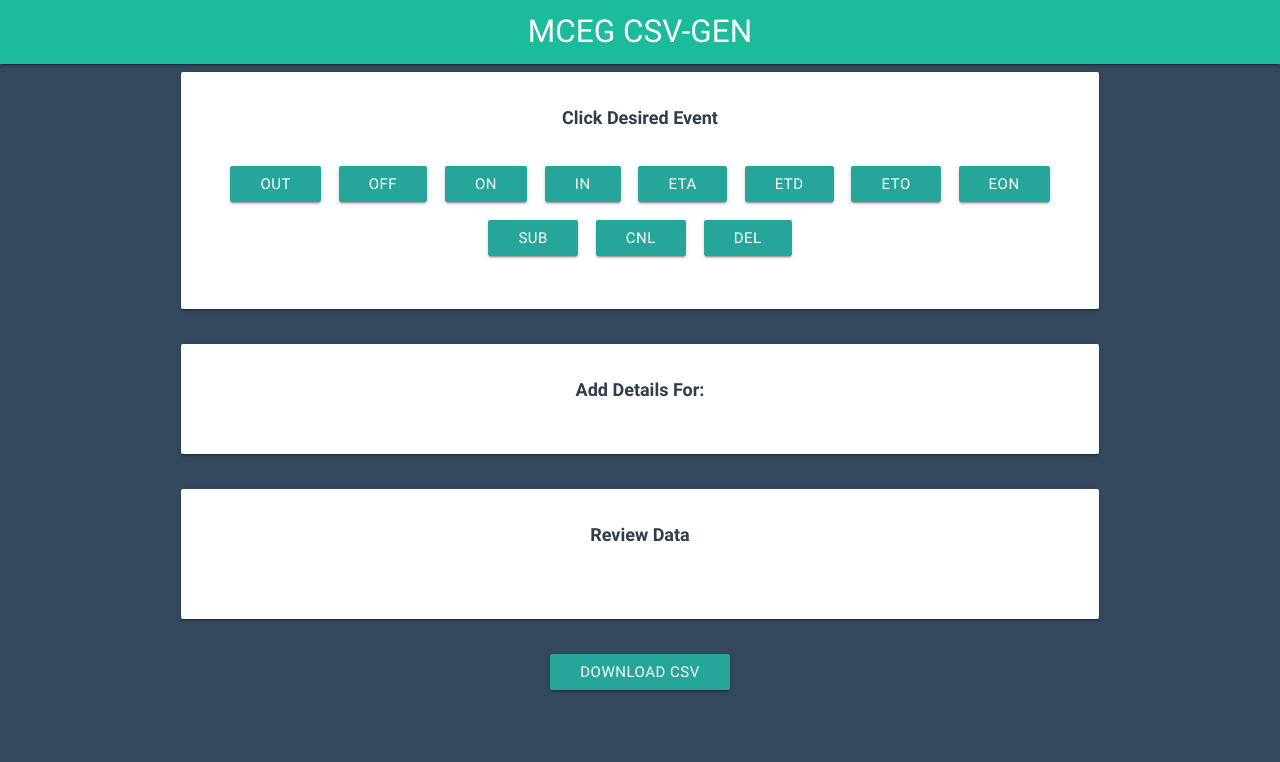
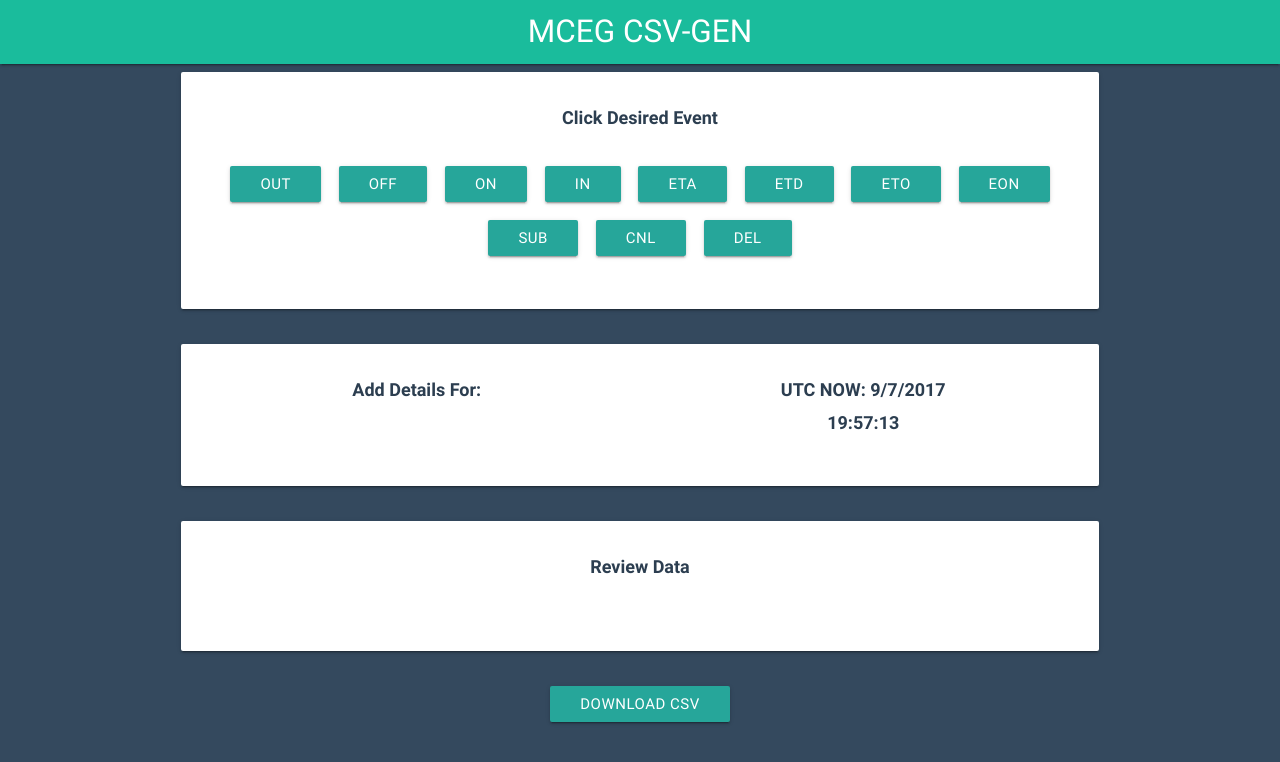
Before and after one commit to adnanmc/MCEG-CSV-GEN, an Angular app: page / in a window 1280 px wide. Shown: the top 762 px of the page. Built offline with nearby package versions, Linux system fonts and the light colour scheme; what ng2-materialize, ngx-papaparse would draw is missing.

Commit message:
Added utc date time now

```diff
--- a/src/app/form/form.component.html
+++ b/src/app/form/form.component.html
@@ -19,7 +19,13 @@
 <div class="row center">
     <div class="card-panel">
       <div class="row">
+        <div class="col s6">
           <h5>Add Details For: <span class="e-name">{{eventName}}</span></h5>
+        </div>
+        <div class="col s6">
+            <h5>UTC NOW: {{utcDateNow}}</h5>
+            <h5>{{utcTimeNow}}</h5>
+        </div>
       </div>
 
       <!-- out -->
--- a/src/app/form/form.component.ts
+++ b/src/app/form/form.component.ts
@@ -1,4 +1,4 @@
-import { Component, Input, Output, EventEmitter } from '@angular/core';
+import { Component, Input, Output, EventEmitter, OnInit } from '@angular/core';
 import { EventRow } from '../models/event-row';
 
 @Component({
@@ -6,7 +6,7 @@ import { EventRow } from '../models/event-row';
   templateUrl: './form.component.html',
   styleUrls: ['./form.component.css']
 })
-export class FormComponent {
+export class FormComponent implements OnInit {
 
   // defining output event for all events
   @Output('eventAdded') eventAdded = new EventEmitter<EventRow>();
@@ -60,6 +60,10 @@ export class FormComponent {
     }
   ];
 
+  // utc date time
+  utcDateNow: string;
+  utcTimeNow: string;
+
   // define ngModels for databinding
   event_type: string;
   flight_number: string;
@@ -72,6 +76,24 @@ export class FormComponent {
   actual_eto_time_utc: string;
   actual_eon_time_utc: string;
   new_tail_number: string;
+
+  currentDateTimeUTC() {
+    setInterval(() => {
+      const dateNow = new Date();
+      this.utcDateNow = (dateNow.getUTCMonth() + 1).toString() + '/' +
+                        dateNow.getUTCDate().toString() + '/' +
+                        dateNow.getUTCFullYear().toString();
+      this.utcTimeNow = dateNow.getUTCHours().toString() + ':' +
+                        dateNow.getUTCMinutes().toString() + ':' +
+                        dateNow.getUTCSeconds().toString();
+
+     }, 1000);
+  }
+
+  ngOnInit() {
+
+    this.currentDateTimeUTC();
+  }
 
 
   resetBinding() {
```
